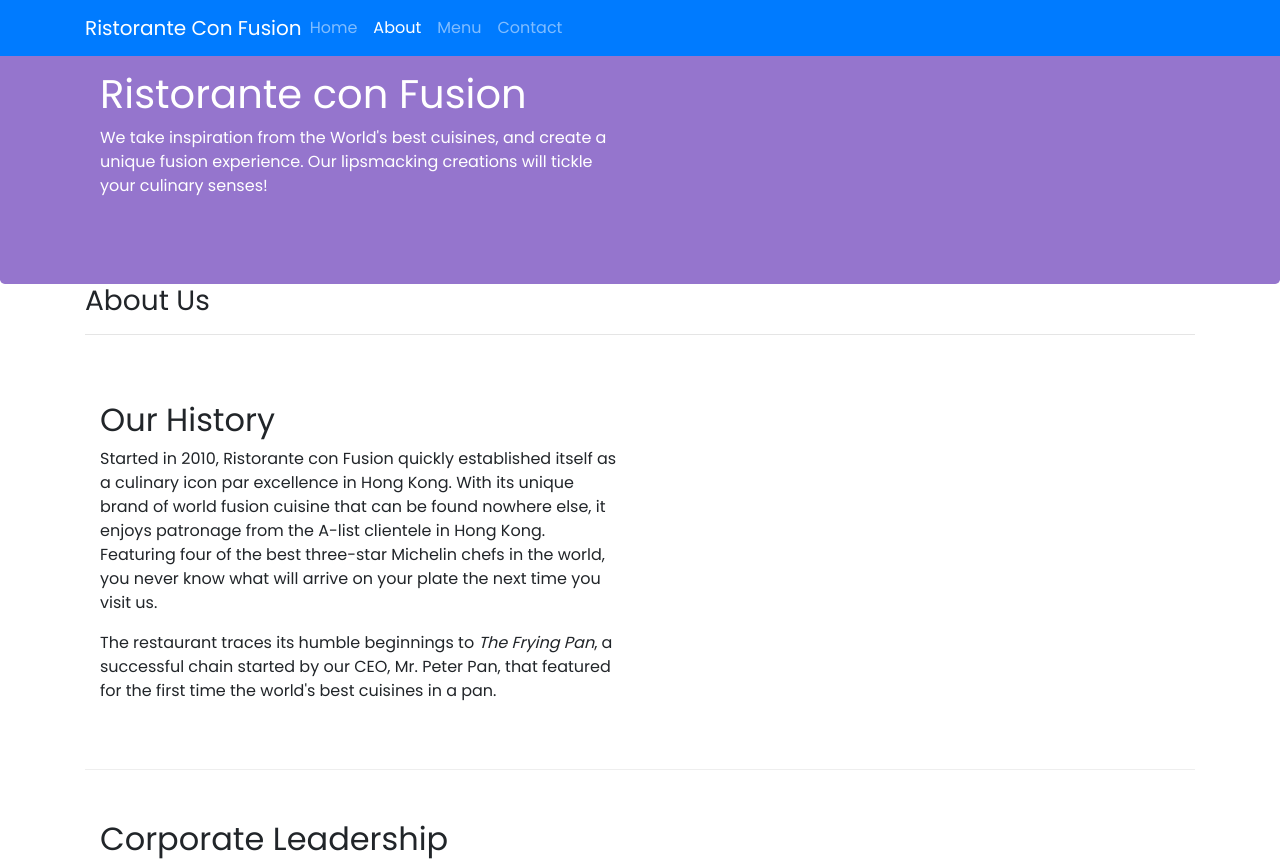
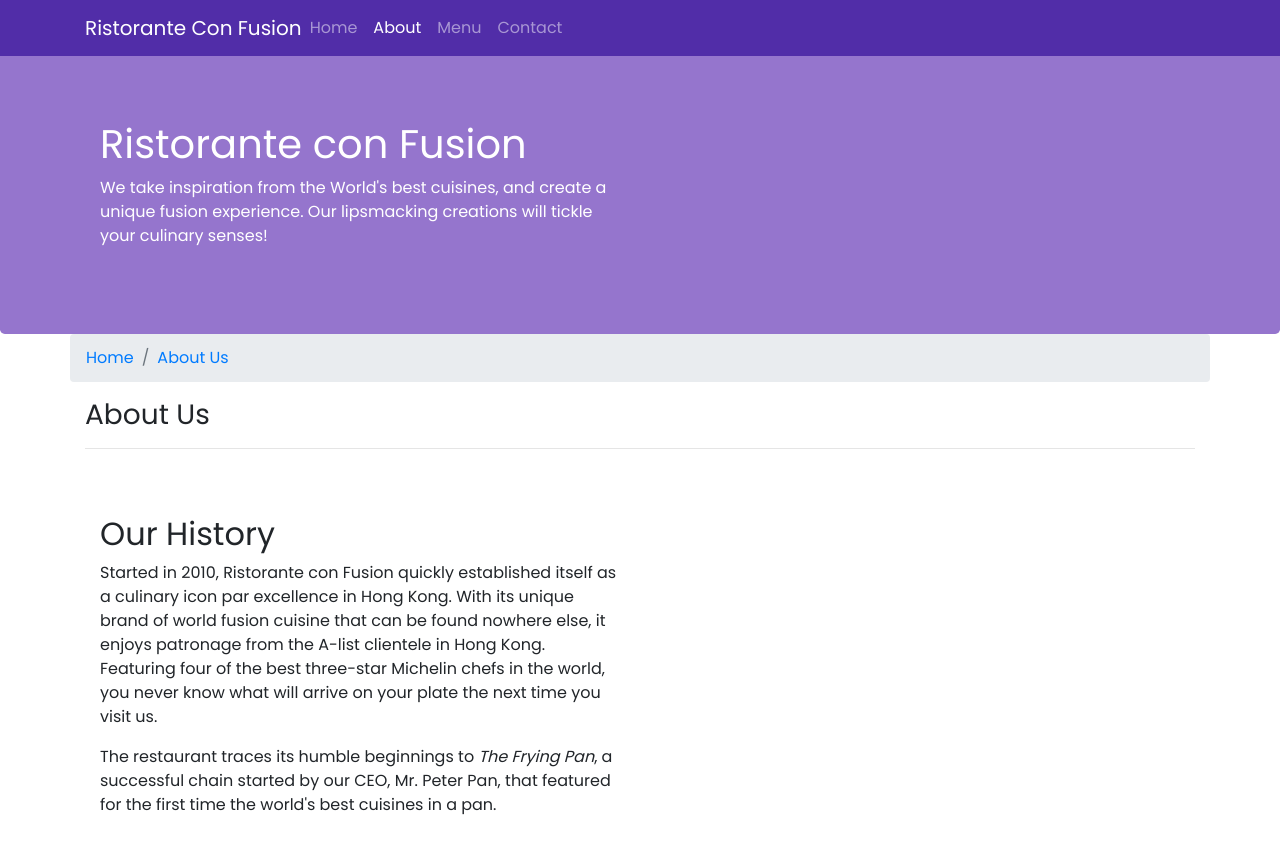
Before and after one commit to Slackoth/fullstack-web-development-course, a website: page bootstrap_basics/conFusion/aboutus.html in a window 1280 px wide. Shown: the top 861 px of the page. Drawn offline with nearby package versions, Linux system fonts and the light colour scheme.

Commit message:
Breadcrumb implemented.

```diff
--- a/bootstrap_basics/conFusion/aboutus.html
+++ b/bootstrap_basics/conFusion/aboutus.html
@@ -16,7 +16,7 @@
 </head>
 
 <body>
-    <nav class="navbar navbar-dark navbar-expand-sm bg-primary fixed-top">
+    <nav class="navbar navbar-dark navbar-expand-sm fixed-top">
         <div class="container">
             <!-- data-toggle -> Is a JS component used in bootstrap -->
             <!-- data-target -> References de id of an element inside the HTML -->
@@ -54,6 +54,11 @@
 
     <div class="container">
         <div class="row">
+            <ol class="col-12 breadcrumb">
+                <li class="breadcrumb-item"><a href="./index.html">Home</a></li>
+                <li class="breadcrumb-item active"><a href="#">About Us</a></li>
+            </ol>
+
             <div class="col-12">
                <h3>About Us</h3>
                <hr>
--- a/bootstrap_basics/conFusion/css/styles.scss
+++ b/bootstrap_basics/conFusion/css/styles.scss
@@ -1,6 +1,8 @@
 @import url('https://fonts.googleapis.com/css2?family=Poppins:wght@400;700&display=swap');
 
 body {
+    z-index: 0;
+    padding-top: 50px;
     font-family: 'Poppins', sans-serif;
 }
 
@@ -36,3 +38,7 @@ body {
     margin: 0;
     color: #000000;
 }
+
+.navbar-dark {
+    background-color: #512da8;
+}
```
Also changed, not shown: bootstrap_basics/conFusion/index.html (+1 -1 lines), bootstrap_basics/conFusion/css/styles.css, 1 other file.
